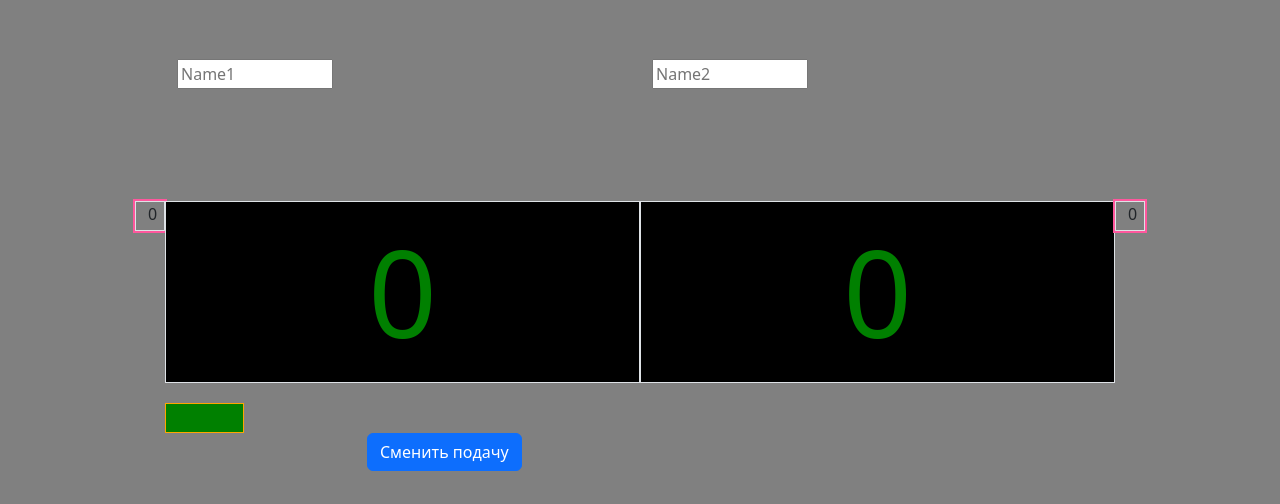
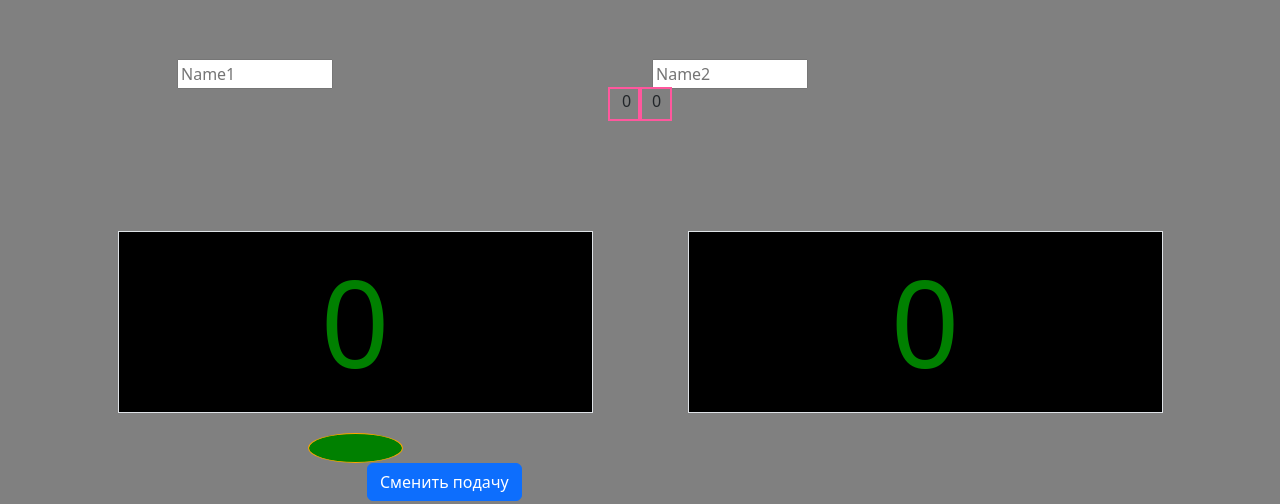
Before and after one commit to lecbit/table_tennis_score_board, a plain HTML site: page index.html in a window 1280 px wide. Shown: the part 499-1003 px from the top of the page. Drawn offline with nearby package versions, Linux system fonts and the light colour scheme.

Commit message:
Update index.html

```diff
--- a/index.html
+++ b/index.html
@@ -26,37 +26,38 @@
         <input size="11" placeholder="Name2" value="" />
       </div>
     </div>
-
-    <div class="counter row justify-content-center">
-
-      <div class="pp border col-1">
-        <div id="n_round1">0</div>
+    <div class="row justify-content-center">
+      <div id="n_round1" class="pp text-center col-2">
+        0
+      </div>
+      <div id="n_round2" class="pp text-center col-2">
+        0
       </div>
 
-      <div class="num_t ml-3 border col-5">
+    </div>
+
+    <div class="counter row justify-content-around">
+
+
+      <div class="num_t border col-5">
         <div id="num1" class="num text-center" onclick="num1p()">0</div>
       </div>
 
-      <div class="num_t ml-1 border col-5">
+      <div class="num_t border col-5">
         <div id="num2" class="num text-center" onclick="num2p()">0</div>
-      </div>
-
-      <div class="pp border col-1">
-        <div id="n_round2">0
-        </div>
       </div>
     </div>
 
-    <div class="balls row justify-content-center">
-      <div class="col-5">
-        <div id="poda1" class="row">
-          <div class="mbox col-2"> </div>
+    <div class="balls row">
+      <div class="col-6">
+        <div id="poda1" class="row justify-content-center">
+          <div class="mbox col-2 rounded-circle"></div>
         </div>
 
 
       </div>
-      <div class="col-5">
-        <div id="poda2" class="row">
+      <div class="col-6">
+        <div id="poda2" class="row justify-content-center">
         </div>
       </div>
     </div>
```
